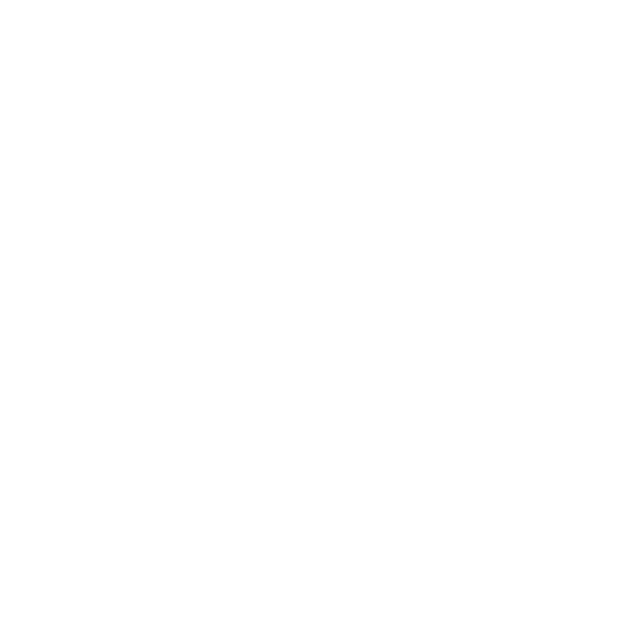
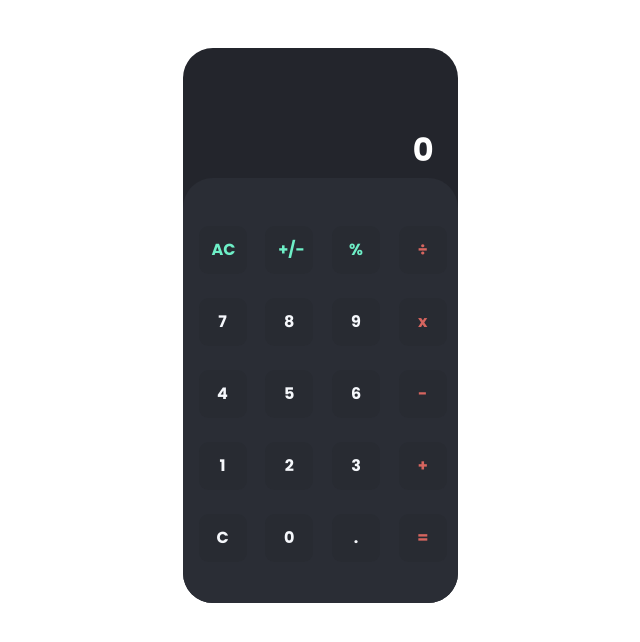
Before and after one commit to arrister1/calculator, a plain HTML site: page index.html in a window 1280 px wide. Shown: the whole page, without its empty margins (320-960 px from the left). Drawn offline with nearby package versions, Linux system fonts and the light colour scheme.

Commit message:
build layout

```diff
--- a/index.html
+++ b/index.html
@@ -13,6 +13,87 @@
     <title>Calculator</title>
   </head>
   <body>
+    <div class="container-md mt-5">
+      <div class="container calculator pt-4">
+        <div class="mx-auto pt-5 w-100">
+          <input
+            type="text"
+            class="form-control fs-2 fw-bold text-end text-white"
+            value="0"
+            style="background-color: rgba(255, 255, 255, 0); border: none"
+          />
+        </div>
+      </div>
+      <div class="container calc-btn-layout align-items-center">
+        <div class="row row-cols-4 px-1 py-5 justify-content-between">
+          <div class="col pb-4">
+            <button class="btn btn-style fw-bold btn-not" value="all-clear">
+              AC
+            </button>
+          </div>
+          <div class="col pb-4">
+            <button class="btn btn-style fw-bold btn-not">+/-</button>
+          </div>
+          <div class="col pb-4">
+            <button class="btn btn-style fw-bold btn-not">%</button>
+          </div>
+          <div class="col pb-4">
+            <button class="btn btn-style fw-bold btn-opr" value="/">
+              &divide;
+            </button>
+          </div>
+          <div class="col pb-4">
+            <button class="btn btn-style fw-bold btn-num">7</button>
+          </div>
+          <div class="col pb-4">
+            <button class="btn btn-style fw-bold btn-num">8</button>
+          </div>
+          <div class="col pb-4">
+            <button class="btn btn-style fw-bold btn-num">9</button>
+          </div>
+          <div class="col pb-4">
+            <button class="btn btn-style fw-bold btn-opr">x</button>
+          </div>
+          <div class="col pb-4">
+            <button class="btn btn-style fw-bold btn-num">4</button>
+          </div>
+          <div class="col pb-4">
+            <button class="btn btn-style fw-bold btn-num">5</button>
+          </div>
+          <div class="col pb-4">
+            <button class="btn btn-style fw-bold btn-num">6</button>
+          </div>
+          <div class="col pb-4">
+            <button class="btn btn-style fw-bold btn-opr">-</button>
+          </div>
+          <div class="col pb-4">
+            <button class="btn btn-style fw-bold btn-num">1</button>
+          </div>
+          <div class="col pb-4">
+            <button class="btn btn-style fw-bold btn-num">2</button>
+          </div>
+
+          <div class="col pb-4">
+            <button class="btn btn-style fw-bold btn-num">3</button>
+          </div>
+          <div class="col pb-4">
+            <button class="btn btn-style fw-bold btn-opr">+</button>
+          </div>
+          <div class="col pb-4">
+            <button class="btn btn-style fw-bold btn-num">C</button>
+          </div>
+          <div class="col pb-4">
+            <button class="btn btn-style fw-bold btn-num">0</button>
+          </div>
+          <div class="col pb-4">
+            <button class="btn btn-style fw-bold btn-num">.</button>
+          </div>
+          <div class="col pb-4">
+            <button class="btn btn-style fw-bold btn-opr">=</button>
+          </div>
+        </div>
+      </div>
+    </div>
     <script
       src="https://cdn.jsdelivr.net/npm/bootstrap@5.3.2/dist/js/bootstrap.bundle.min.js"
       integrity="sha384-C6RzsynM9kWDrMNeT87bh95OGNyZPhcTNXj1NW7RuBCsyN/o0jlpcV8Qyq46cDfL"
--- a/style.css
+++ b/style.css
@@ -0,0 +1,61 @@
+@import url("https://fonts.googleapis.com/css2?family=Poppins:ital,wght@0,100;0,200;0,300;0,400;0,500;0,600;0,700;0,800;0,900;1,100;1,200;1,300;1,400;1,500;1,600;1,700;1,800;1,900&display=swap");
+
+* {
+  margin: 0;
+  padding: 0;
+  box-sizing: border-box;
+  font-family: "Poppins", sans-serif;
+  font-weight: 800;
+}
+
+.calculator {
+  width: 275px;
+  height: 555px;
+  background-color: #23252c;
+  /* background-color: #4b70f5; */
+
+  border-radius: 30px;
+}
+
+.calc-btn-layout {
+  margin-top: -425px;
+  width: 275px;
+  height: 425px;
+  background-color: #2a2d35;
+  border-radius: 30px;
+}
+
+.btn-style {
+  border-radius: 20%;
+  height: 3rem;
+  width: 3rem;
+  background-color: #282b32;
+}
+
+.btn-style:hover {
+  background-color: #24272d;
+}
+
+.btn-style:active {
+  border: none;
+}
+
+.btn-num {
+  color: #f6f8fc;
+}
+.btn-opr {
+  color: #d6655f;
+}
+.btn-not {
+  color: #6eefc7;
+}
+
+.btn-num:hover {
+  color: #f6f8fc;
+}
+.btn-opr:hover {
+  color: #d6655f;
+}
+.btn-not:hover {
+  color: #6eefc7;
+}
```
